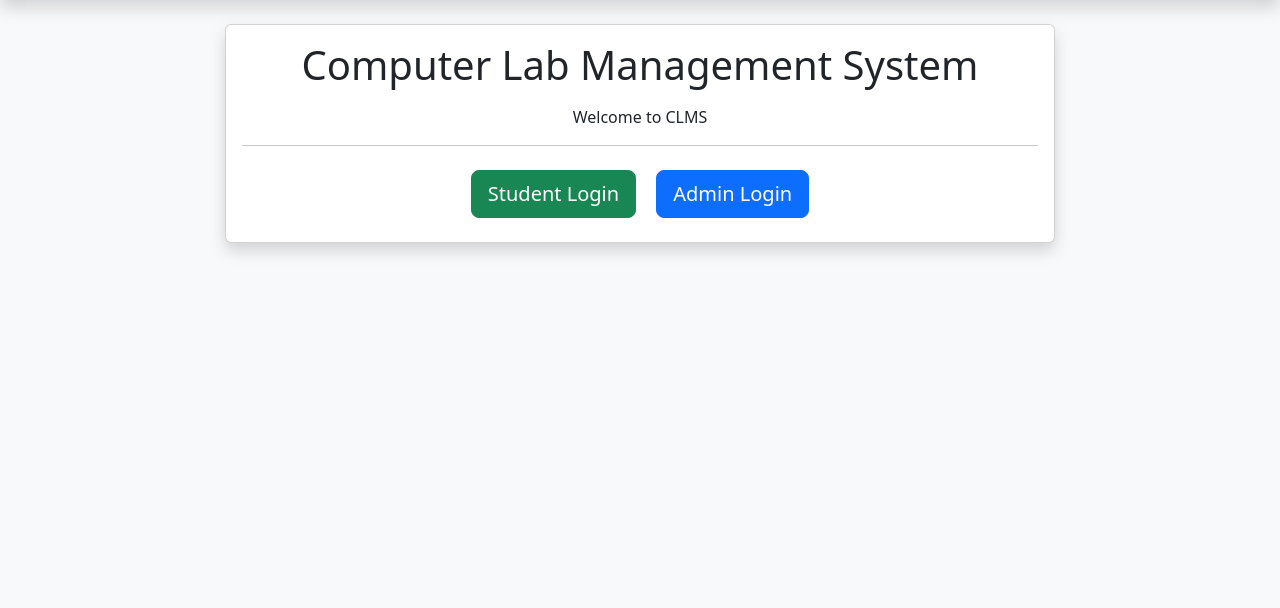
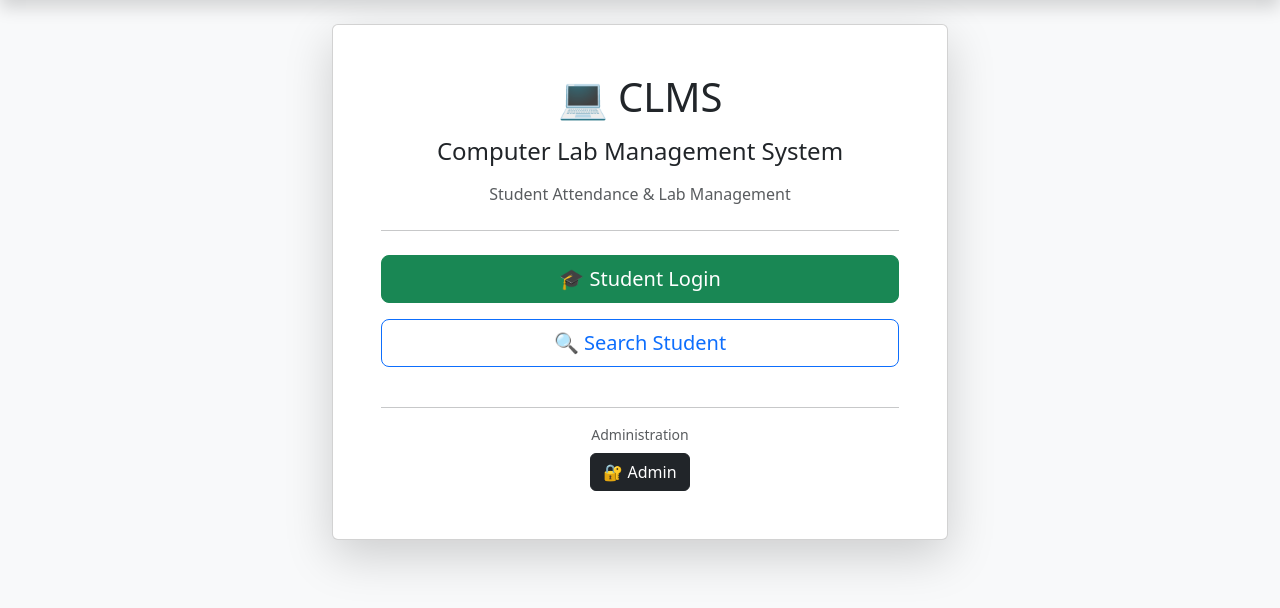
Before and after one commit to syed-shairiyaz/ComputerLabManagementSystem, a Flask app: page / in a window 1280 px wide. Shown: the part 56-664 px from the top of the page. Run offline with Flask 3, Linux system fonts and the light colour scheme.

Commit message:
changing homepage layout

```diff
--- a/app/templates/index.html
+++ b/app/templates/index.html
@@ -1,52 +1,80 @@
 {% extends "layout/base.html" %}
 
 {% block title %}
-Home
+CLMS - Home
 {% endblock %}
 
 {% block content %}
 
 <div class="row justify-content-center">
 
-<div class="col-md-8">
+    <div class="col-md-7 col-lg-6">
 
-<div class="card shadow">
+        <div class="card shadow-lg">
 
-<div class="card-body text-center">
+            <div class="card-body text-center p-5">
 
-<h1 class="mb-3">
+                <!-- Logo / Title -->
 
-Computer Lab Management System
+                <h1 class="mb-3">
+                    💻 CLMS
+                </h1>
 
-</h1>
+                <h4 class="mb-3">
+                    Computer Lab Management System
+                </h4>
 
-<p>
+                <p class="text-muted">
+                    Student Attendance & Lab Management
+                </p>
 
-Welcome to CLMS
+                <hr class="my-4">
 
-</p>
 
-<hr>
+                <!-- STUDENT LOGIN -->
 
-<a href="/student/login"
-class="btn btn-success btn-lg m-2">
+                <a
+                    href="{{ url_for('main.student_login') }}"
+                    class="btn btn-success btn-lg w-100 mb-3">
 
-Student Login
+                    🎓 Student Login
 
-</a>
+                </a>
 
-<a href="/admin/login"
-class="btn btn-primary btn-lg m-2">
 
-Admin Login
+                <!-- SEARCH STUDENT -->
 
-</a>
+                <a
+                    href="{{ url_for('student.search_student') }}"
+                    class="btn btn-outline-primary btn-lg w-100 mb-4">
 
-</div>
+                    🔍 Search Student
 
-</div>
+                </a>
 
-</div>
+
+                <hr>
+
+
+                <!-- ADMIN -->
+
+                <p class="text-muted small mb-2">
+                    Administration
+                </p>
+
+                <a
+                    href="{{ url_for('main.admin_login') }}"
+                    class="btn btn-dark">
+
+                    🔐 Admin
+
+                </a>
+
+            </div>
+
+        </div>
+
+    </div>
 
 </div>
 
```
